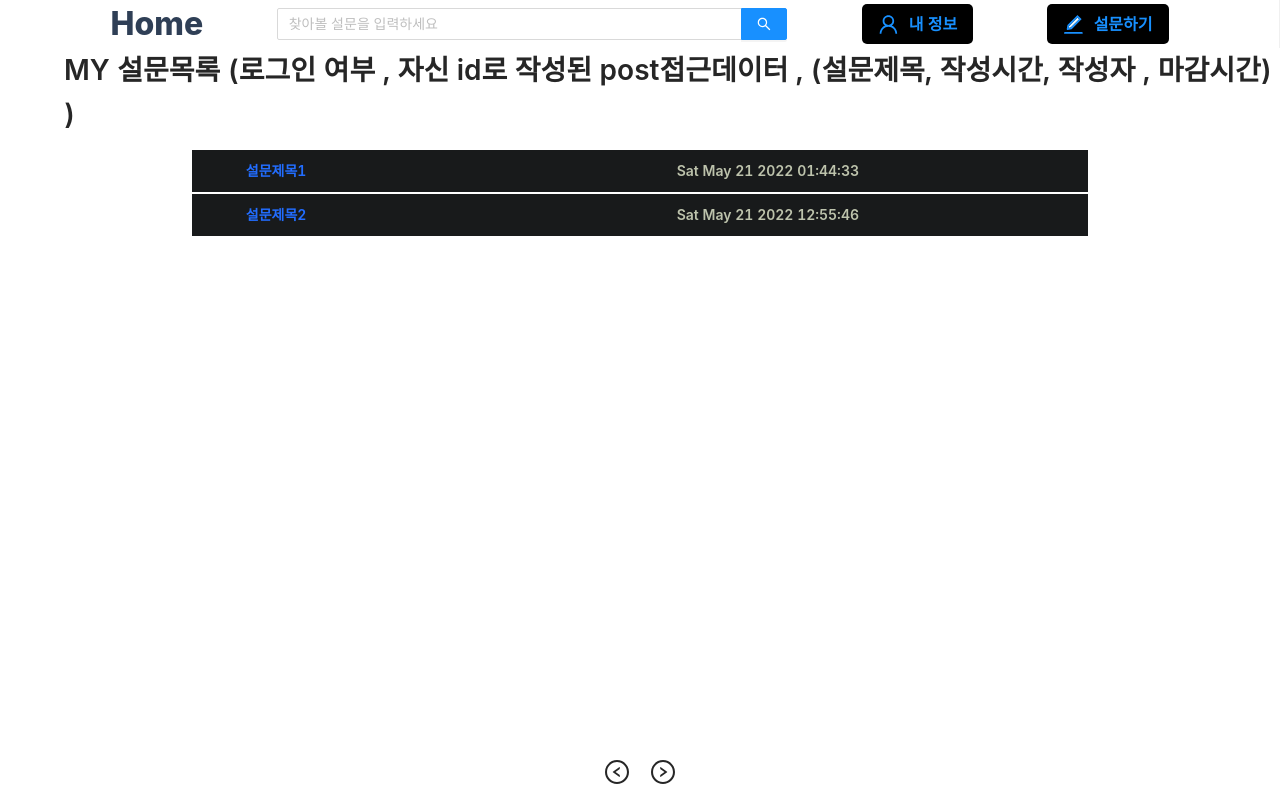
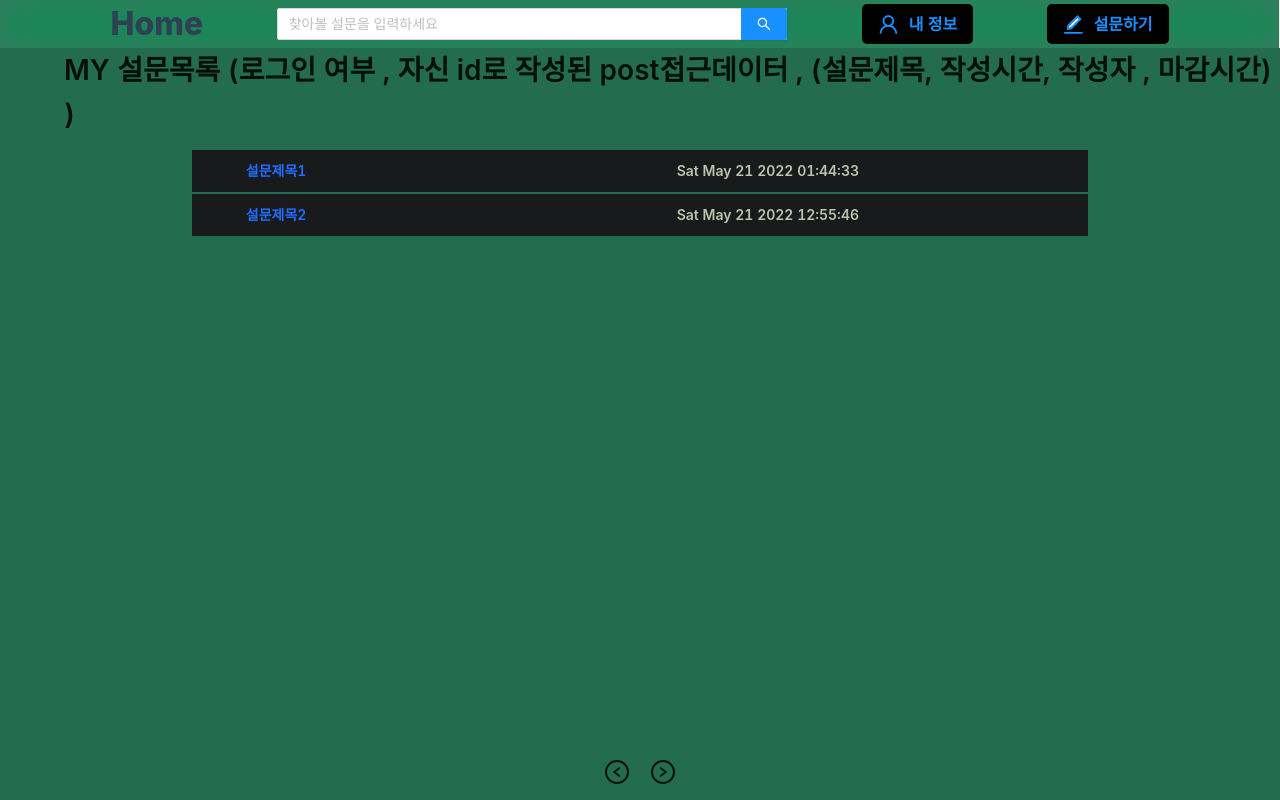
Before and after one commit to kic0610/test-app, a React (Create React App) app: page /Writer_id/post in a window 1280 px wide. Shown: the top 800 px of the page. Built offline with nearby package versions, Linux system fonts and the light colour scheme; no server answers.

Commit message:
604 일정확인

```diff
--- a/src/App.js
+++ b/src/App.js
@@ -35,7 +35,7 @@ const App = () => {
   }, []);
 
   return (
-    <div style={{ minHeight: "100vh", backgroundColor: "Background" }}>
+    <div style={{ minHeight: "100vh", backgroundColor: "#236C4E" }}>
       <HomeMenu />
       <Routes>
         <Route exact path="/" element={<Home SurveyData={homeCardData} />} />
--- a/src/components/SurveyPost.js
+++ b/src/components/SurveyPost.js
@@ -99,6 +99,8 @@ const SurveyPost = () => {
     fetchData();
   }, []);
 
+  console.log(postItem, 999);
+
   if (postItem !== null) {
     return (
       <Ddiv>
--- a/src/components/TsteA.js
+++ /dev/null
@@ -1,16 +0,0 @@
-import React from "react";
-
-const TsteA = (props, setData) => {
-  console.log(props);
-  return (
-    <>
-      <br />{" "}
-      <div onClick={() => props.setData("qqq")}>
-        send data to parentsend data to parentsend data to parentsend data to parentsend data to parentsend data to parent
-      </div>
-      <br />
-    </>
-  );
-};
-
-export default TsteA;
--- a/src/pages/Surveying.js
+++ b/src/pages/Surveying.js
@@ -1,6 +1,6 @@
 import { Input, Form } from "antd";
 import { PlusCircleOutlined } from "@ant-design/icons";
-import React, { useRef, useState } from "react";
+import React, { useState } from "react";
 import styled from "styled-components";
 import { DatePicker } from "antd";
 import { useCallback } from "react";
@@ -9,8 +9,6 @@ import axios from "axios";
 import shortid from "shortid";
 import MultipleChoice from "../components/MultipleChoice";
 import SubjectiveQuestion from "../components/SubjectiveQuestion";
-import TsteA from "../components/TsteA";
-import Child from "../components/Child";
 
 const TemplateSelect = styled.div`
   position: relative;
```
Also changed, not shown: 참고사항.txt.
